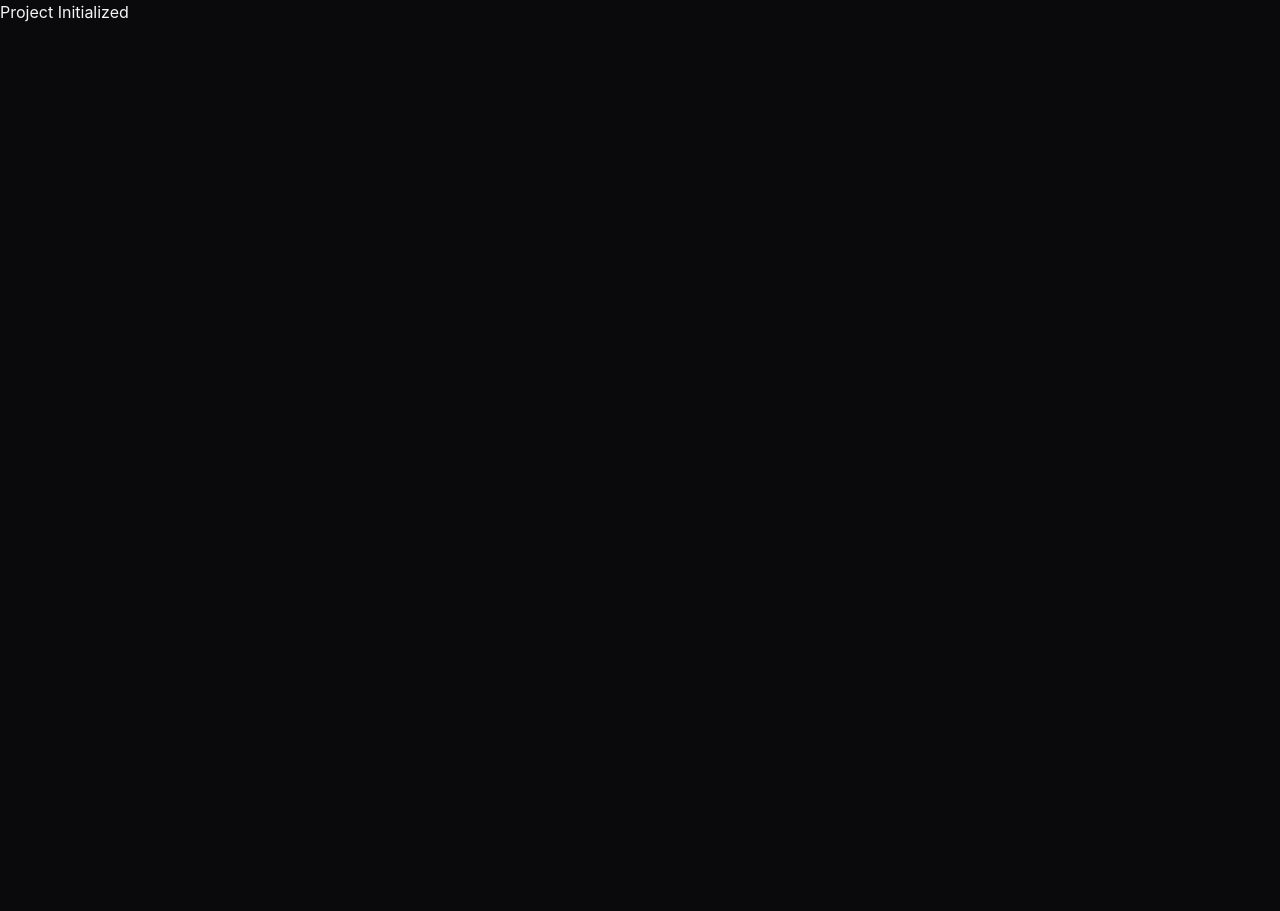
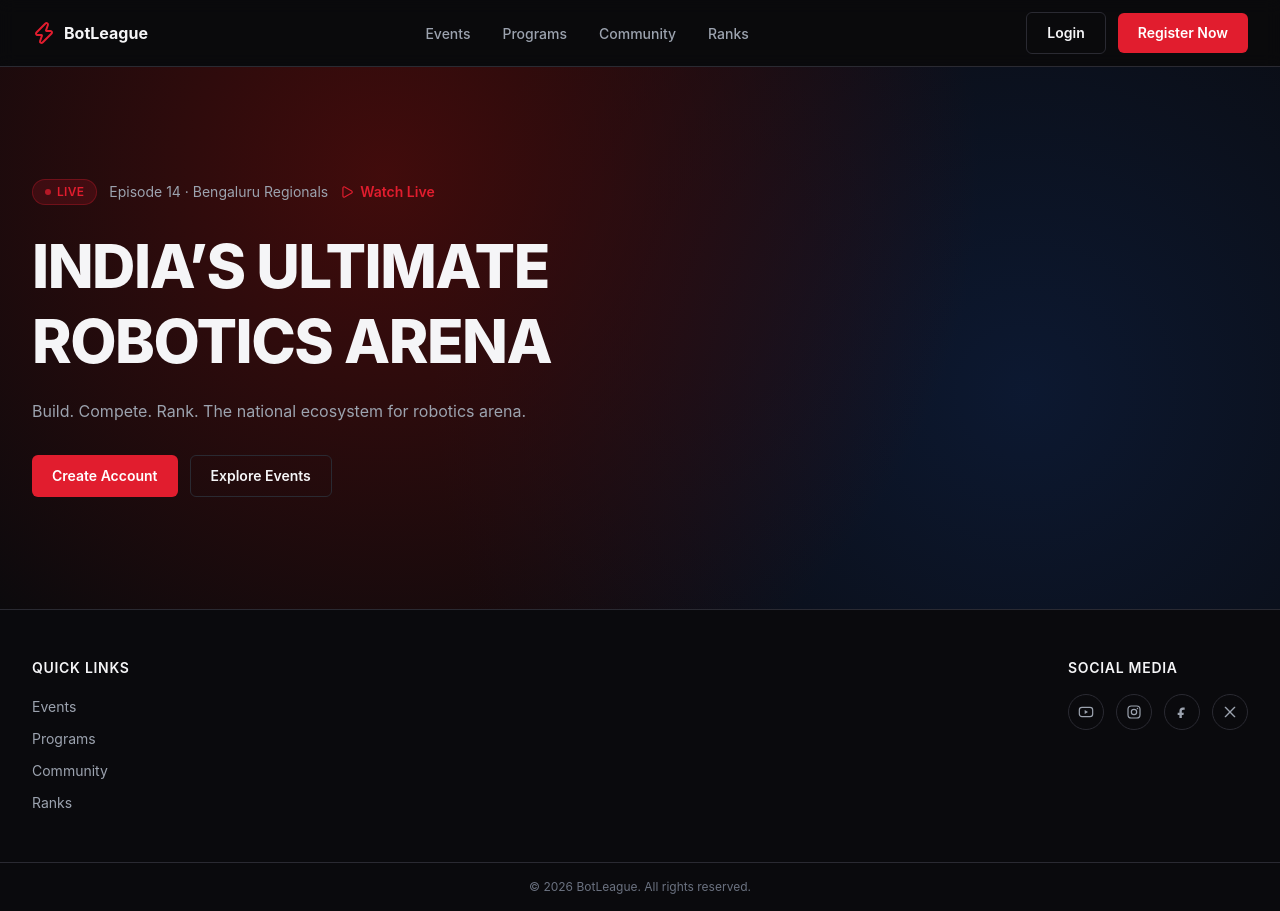
Before and after one commit to rudra1337-dev/botleague, a React (Vite) app: page / in a window 1280 px wide. Before the commit the page ends 800 px from the top, so only its background shows below. Built offline with nearby package versions, Linux system fonts and the light colour scheme.

Commit message:
feat: connected hero section with App.tsx

```diff
--- a/src/App.tsx
+++ b/src/App.tsx
@@ -1,8 +1,12 @@
+import { RootLayout } from "@/components/layout/RootLayout";
+import { HeroSection } from "@/sections/Hero";
 
 
 function App() {
   return (
-    <h1>Project Initialized</h1>
+    <RootLayout>
+      <HeroSection />
+    </RootLayout>
   );
 }
 
```
